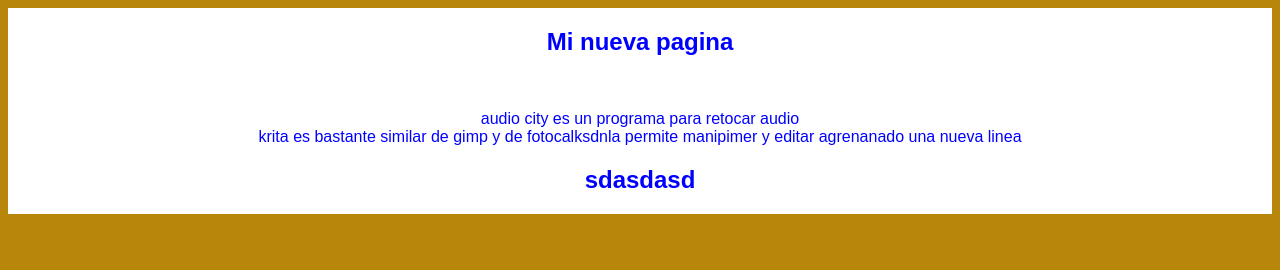
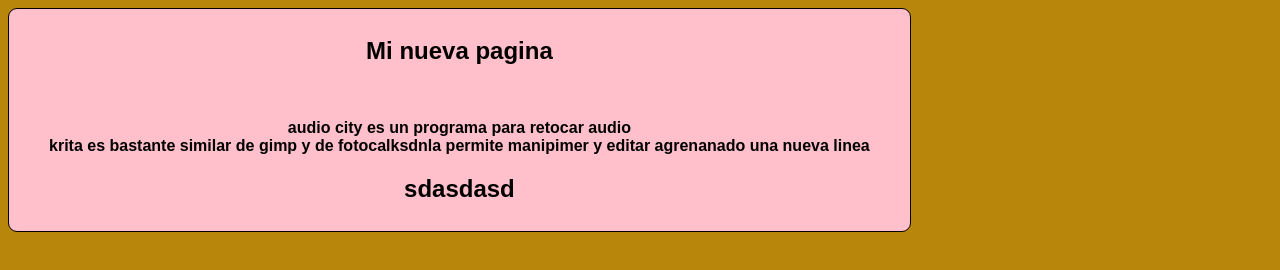
Before and after one commit to SanchoPanza1/hyperblog, a plain HTML site: page blogpost.html in a window 1280 px wide. Drawn offline with Linux system fonts and the light colour scheme.

Commit message:
ultimos detalles para github

```diff
--- a/blogpost.html
+++ b/blogpost.html
@@ -8,7 +8,7 @@
 </head>
 <body>
 
-    <div >
+    <div id="contenedor">
         <h2> <strong>Mi nueva pagina</strong> </h2>
         <br>
         <p > audio city es un programa para retocar audio
--- a/css/estilos.css
+++ b/css/estilos.css
@@ -5,8 +5,17 @@ body{
     background: darkgoldenrod;
 }
 
-div{
-    background: white;
-    align-content: center;
+
+#contenedor{
+    background: pink;
+    box-shadow: purple;
+    color: black;
+    stroke: black;
+    font-weight: bold;
+    padding: 0.5em;
+    width: 70%;
+    text-align: center;
+    border-radius: 9px;
+    border: 1px solid black;
 
 }
```
